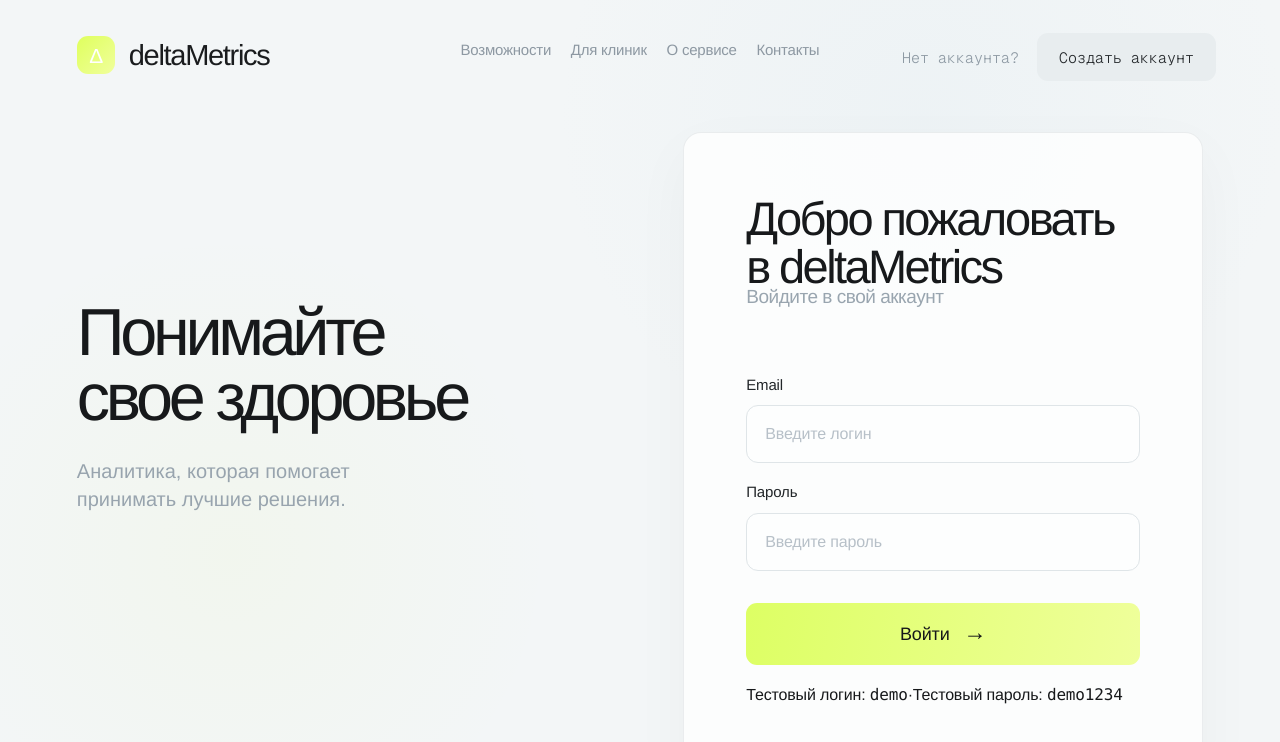
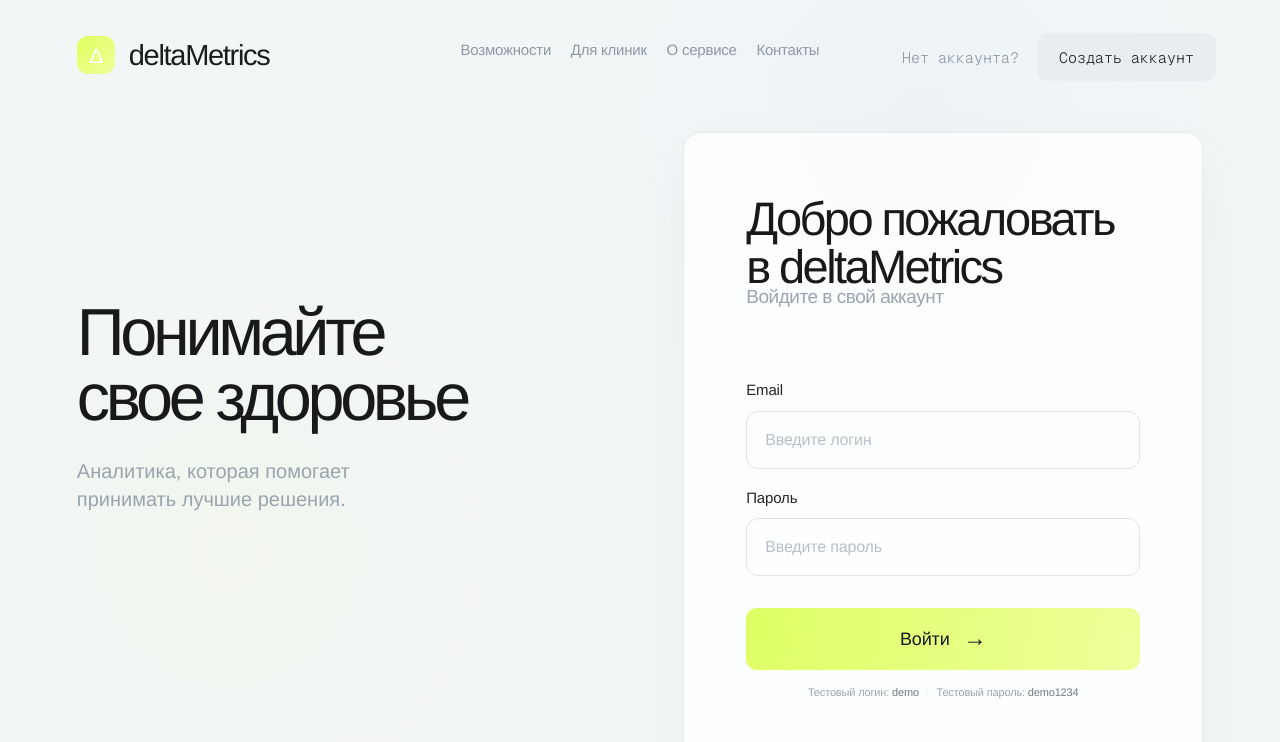
Before and after one commit to dschkn/deltaMetrics, a Next.js app: page / in a window 1280 px wide. Shown: the top 742 px of the page. Built offline with nearby package versions, Linux system fonts and the light colour scheme.

Commit message:
Style demo credentials on login screen

```diff
--- a/app/login-refresh.css
+++ b/app/login-refresh.css
@@ -242,6 +242,23 @@
 }
 .auth-screen .login-submit:hover { filter: brightness(.985); }
 
+.auth-screen .auth-demo-credentials {
+  margin: -4px 0 0;
+  color: #9aa5ad;
+  font-size: 11px;
+  font-weight: 350;
+  line-height: 1.5;
+  text-align: center;
+}
+.auth-screen .auth-demo-credentials span {
+  margin: 0 7px;
+  color: #c2c9ce;
+}
+.auth-screen .auth-demo-credentials code {
+  color: #6f7b83;
+  font: inherit;
+}
+
 /* Old technical footnote becomes the small account CTA in the top-right. */
 .auth-screen .auth-footnote {
   position: fixed;
```
